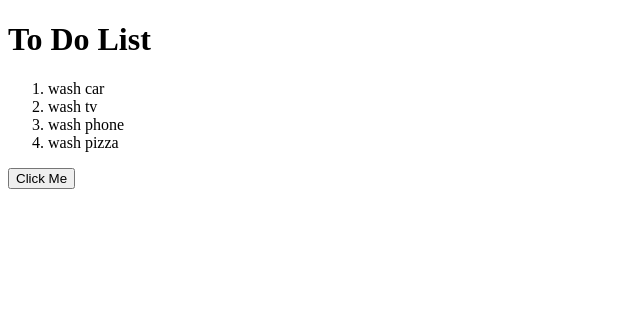
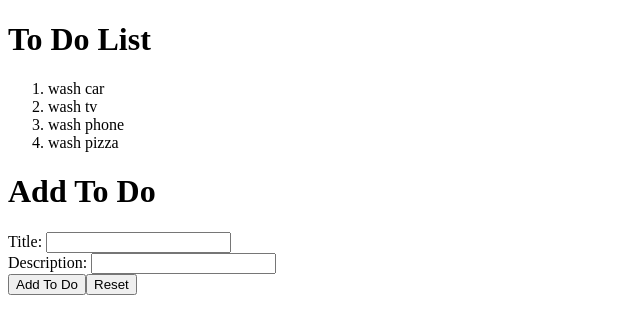
Before and after one commit to michael5522/react_to_dos, a React app: page / in a window 1280 px wide. Shown: the top 334 px of the page, without its empty margins (0-640 px from the left). Built offline with nearby package versions, Linux system fonts and the light colour scheme; the HTML template or start-up script is replaced by a standard one.

Commit message:
ok working

```diff
--- /dev/null
+++ b/src/components/add_to_do.jsx
@@ -0,0 +1,58 @@
+import React from 'react';
+
+class AddToDo extends React.Component{
+    constructor(props){
+        super(props);
+        this.state = {
+            description: '',
+            title: ''
+        }
+        this.handleChange=this.handleChange.bind(this);
+        this.handleSubmit= this.handleSubmit.bind(this);
+        this.reset=this.reset.bind(this);
+    }
+    handleChange(event){
+        const{ name, value } = event.target;
+        this.setState({
+            // [event.target.name]: event.target.value
+            [name]: value
+        });
+    }
+    handleSubmit(event){
+        event.preventDefault();
+        console.log('form values',this.state)
+    }
+
+    reset(){
+        this.setState({
+            description: '',
+            title: ''
+        })
+    }
+    render(){
+        const{ description, title} = this.state;
+        console.log("title:",this.state.title);
+        console.log("desc:",this.state.description);
+        return(
+            <form onSubmit={this.handleSubmit}>
+                <h1>Add To Do</h1>
+                <div>
+                    <label htmlFor="title">Title: </label>
+                    <input value={title} name="title" onChange={this.handleChange}type="text" id="title" />
+                </div>
+
+                <div>
+                    <label htmlFor="description">Description: </label>
+                    <input value={description} name="description" onChange={this.handleChange} type="text" id="description" />
+                </div>
+
+                <div>
+                    <button type="submit" > Add To Do</button>
+                    <button onClick={this.reset} type="button"> Reset</button>
+                </div>
+            </form>
+        );
+    }
+}
+
+export default AddToDo;
--- a/src/components/app.jsx
+++ b/src/components/app.jsx
@@ -1,13 +1,14 @@
 import React from 'react';
 import ToDoList from './to_do_list';
 import Button from './button';
-
+import AddToDo from './add_to_do'
 function App(props){
     return(
         <div>
         <h1>To Do List</h1>
         <ToDoList />
-        <Button/>
+        {/* <Button/> */}
+        <AddToDo/>
         </div>
     );
 }
```
Also changed, not shown: 1 other file (tests, documents, lock files or other folders).
